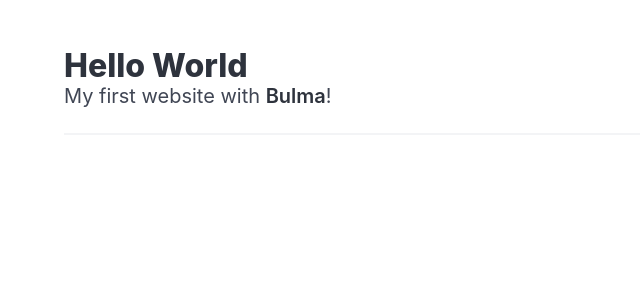
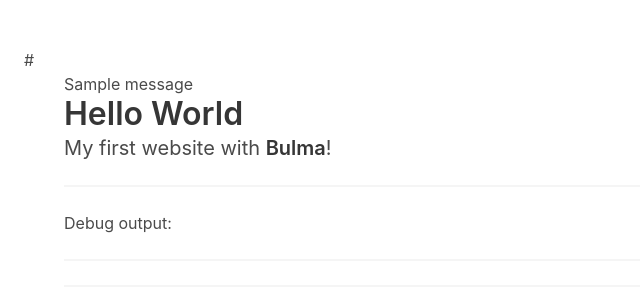
Before and after one commit to muellert/taigabuddy, a Flask app: template src/main/templates/layout.html.j2 in a window 1280 px wide. Shown: the top 300 px of the page, without its empty margins (0-640 px from the left). Run offline with Flask 2, Linux system fonts and the light colour scheme; the template is opened without the code that fills it: most values are stand-ins (such as "Sample title", 1, 10 or a date in 2020); one stand-in notice (Sample message) is shown; parts of the project's set-up code (start-up, migrations or seed data) failed here and were passed over; some libraries are stand-ins or nearby versions.

Commit message:
improved basic layout

```diff
--- a/src/main/templates/layout.html.j2
+++ b/src/main/templates/layout.html.j2
@@ -5,25 +5,39 @@
     {% block head %}
     <meta name="viewport" content="width=device-width, initial-scale=1">
     <title>{% block title -%} Hello Bulma! {%- endblock %}</title>
-    <link rel="stylesheet" href="/static/css/bulma.min.css">
+    <link rel="stylesheet" href="/static/css/bulma.css">
     {% endblock %}
   </head>
   <body>
     {% block body %}
   <section class="section">
+    {% block profile_links %}
+    <div class="profile_links">{{ profile_links }}
+    {% endblock %}
     <div class="container">
-      {% block content %}
+    {% with messages = get_flashed_messages() %}
+      {% if messages %}
+      <ul class="flashes">
+        {% for message in messages %}
+          <li>{{ message }}</li>
+        {% endfor %}
+      </ul>
+    {% endif %}
+    {% endwith %}
+    {% block content %}
       <h1 class="title">
         Hello World
       </h1>
-      {% block flashmessage %}{% endblock %}
       <p class="subtitle">
         My first website with <strong>Bulma</strong>!
       </p>
       {% endblock %}
-      {% block debugmsg %}
+      {% block debug_message %}
       <hr />
-      {{ debugmsg | default('') }}
+      Debug output:<br />
+      <hr />
+      {{ debug_message | default('') }}
+      <hr />
       {% endblock %}
     </div>
   </section>
```
